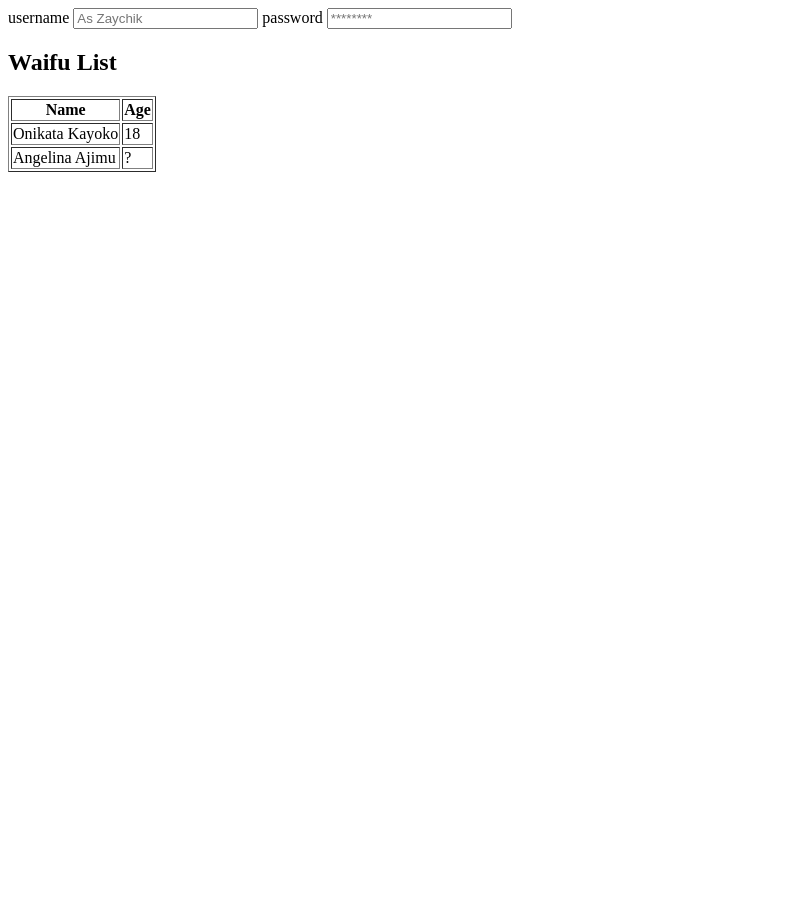
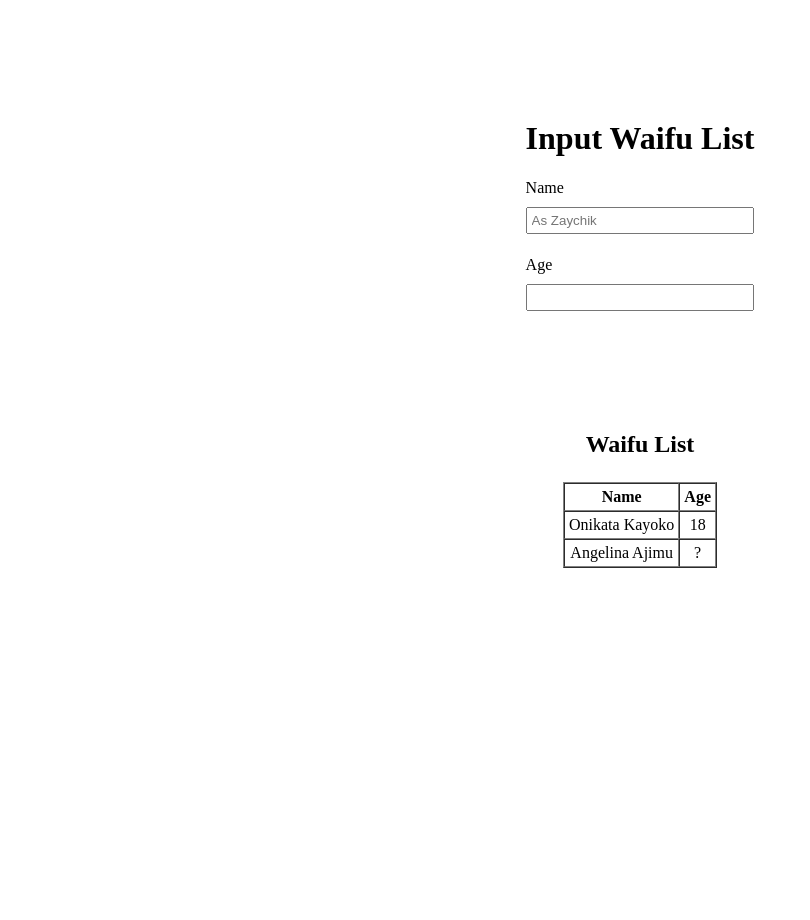
Before and after one commit to Aszaychik/phptodo, a PHP site: page / in a window 1280 px wide. Shown: the whole page, without its empty margins (0-810 px from the left). Before the commit the page ends 172 px from the top, so only its background shows below. Run offline with PHP 8.4, Linux system fonts and the light colour scheme.

Commit message:
FORM AND TABLE

```diff
--- a/index.php
+++ b/index.php
@@ -18,14 +18,17 @@ $waifuList = [
 </head>
 <body>
   <form action="">
-    <label for="username">username</label>
-    <input type="text" name="username" id="username" placeholder="<?= $nickName;?>">
-    <label for="password">password</label>
-    <input type="password" name="password" id="password" placeholder="********">
+    <fieldset>
+      <h1 align='center'>Input Waifu List</h1>
+      <label for="name">name</label>
+      <input type="text" name="name" id="name" placeholder="<?= $nickName;?>">
+      <label for="age">age</label>
+      <input type="number" name="age" id="age" placeholder="">
+    </fieldset>
   </form>
 
+  <h2 align='center'>Waifu List</h2>
   <table border="1" >
-    <h2>Waifu List</h2>
     <thead>
     <tr>
         <th>Name</th>
--- a/style.css
+++ b/style.css
@@ -0,0 +1,48 @@
+*,
+html,
+body {
+  padding: 0;
+  margin: 0;
+}
+
+body {
+  height: 100vh;
+}
+
+form {
+  display: flex;
+  justify-content: center;
+  margin-top: 120px;
+}
+
+form fieldset {
+  display: flex;
+  flex-direction: column;
+  border: none;
+  gap: 10px;
+}
+
+form fieldset label {
+  text-transform: capitalize;
+  margin-top: 12px;
+}
+
+form fieldset input {
+  padding: 4px;
+}
+
+h2 {
+  margin-top: 120px;
+  margin-bottom: 24px;
+}
+
+table {
+  border-spacing: 0px;
+  text-align: center;
+  margin: 0 auto;
+}
+
+th,
+td {
+  padding: 4px;
+}
```
